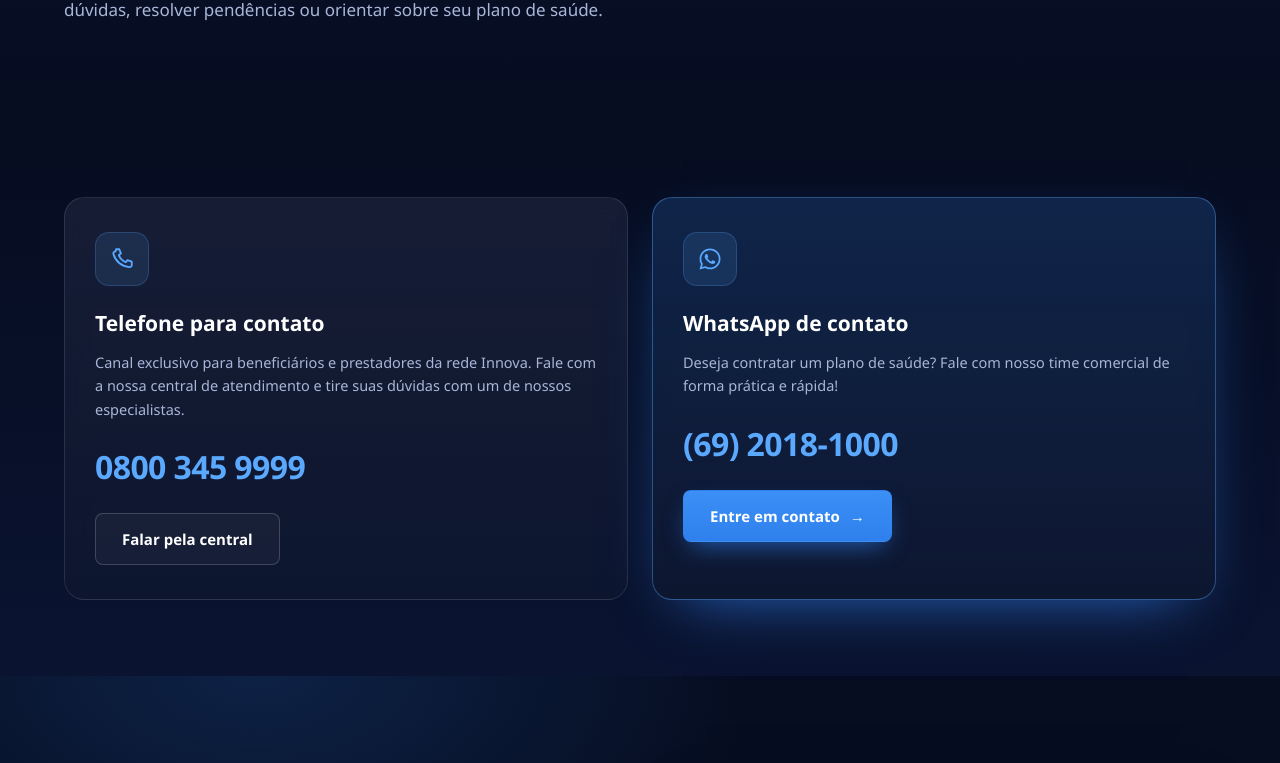
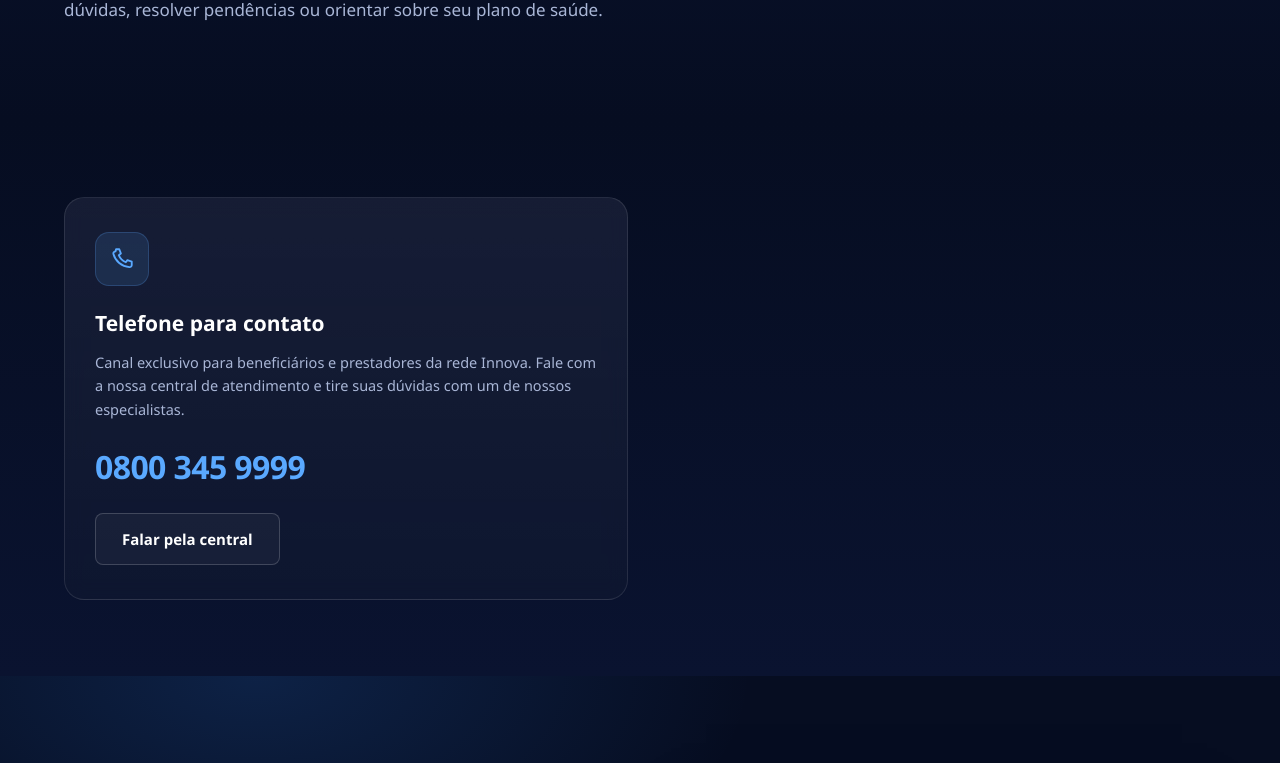
Before and after one commit to innova26/site_innova, a React (Vite) app: page /sac in a window 1280 px wide. Shown: the part 426-1189 px from the top of the page. Built offline with nearby package versions, Linux system fonts and the light colour scheme; no server answers.

Commit message:
remover contato whatsapp do sac

```diff
--- a/src/pages/Sac.tsx
+++ b/src/pages/Sac.tsx
@@ -128,38 +128,7 @@
             </a>
           </article>
 
-          <article className="canal-card is-destaque">
-            <span className="canal-icone" aria-hidden="true">
-              <svg viewBox="0 0 448 512" className="wa-mark">
-                <path
-                  fill="currentColor"
-                  d="M380.9 97.1C339 55.1 283.2 32 223.9 32c-122.4 0-222 99.6-222 222 0 39.1 10.2 77.3 29.6 111L0 480l117.7-30.9c32.4 17.7 68.9 27 106.1 27h.1c122.3 0 224.1-99.6 224.1-222 0-59.3-25.2-115-67.1-157zm-157 341.6c-33.2 0-65.7-8.9-94-25.7l-6.7-4-69.8 18.3L72 359.2l-4.4-7c-18.5-29.4-28.2-63.3-28.2-98.2 0-101.7 82.8-184.5 184.6-184.5 49.3 0 95.6 19.2 130.4 54.1 34.8 34.9 56.2 81.2 56.1 130.5 0 101.8-84.9 184.6-186.6 184.6zm101.2-138.2c-5.5-2.8-32.8-16.2-37.9-18-5.1-1.9-8.8-2.8-12.5 2.8-3.7 5.6-14.3 18-17.6 21.8-3.2 3.7-6.5 4.2-12 1.4-32.6-16.3-54-29.1-75.5-66-5.7-9.8 5.7-9.1 16.3-30.3 1.8-3.7.9-6.9-.5-9.7-1.4-2.8-12.5-30.1-17.1-41.2-4.5-10.8-9.1-9.3-12.5-9.5-3.2-.2-6.9-.2-10.6-.2-3.7 0-9.7 1.4-14.8 6.9-5.1 5.6-19.4 19-19.4 46.3 0 27.3 19.9 53.7 22.6 57.4 2.8 3.7 39.1 59.7 94.8 83.8 35.2 15.2 49 16.5 66.6 13.9 10.7-1.6 32.8-13.4 37.4-26.4 4.6-13 4.6-24.1 3.2-26.4-1.3-2.5-5-3.9-10.5-6.6z"
-                />
-              </svg>
-            </span>
 
-            <h2>WhatsApp de contato</h2>
-            <p>
-              Deseja contratar um plano de saúde? Fale com nosso time comercial
-              de forma prática e rápida!
-            </p>
-
-            <a className="canal-numero" href={CONTATOS.comercial.telefone}>
-              {CONTATOS.comercial.rotulo}
-            </a>
-
-            <a
-              className="btn btn-primary"
-              href={linkWhatsapp(
-                CONTATOS.comercial.whatsapp,
-                'Olá! Gostaria de falar com o time comercial da Innova.',
-              )}
-              target="_blank"
-              rel="noreferrer"
-            >
-              Entre em contato <span aria-hidden="true">→</span>
-            </a>
-          </article>
         </div>
       </section>
 
```
